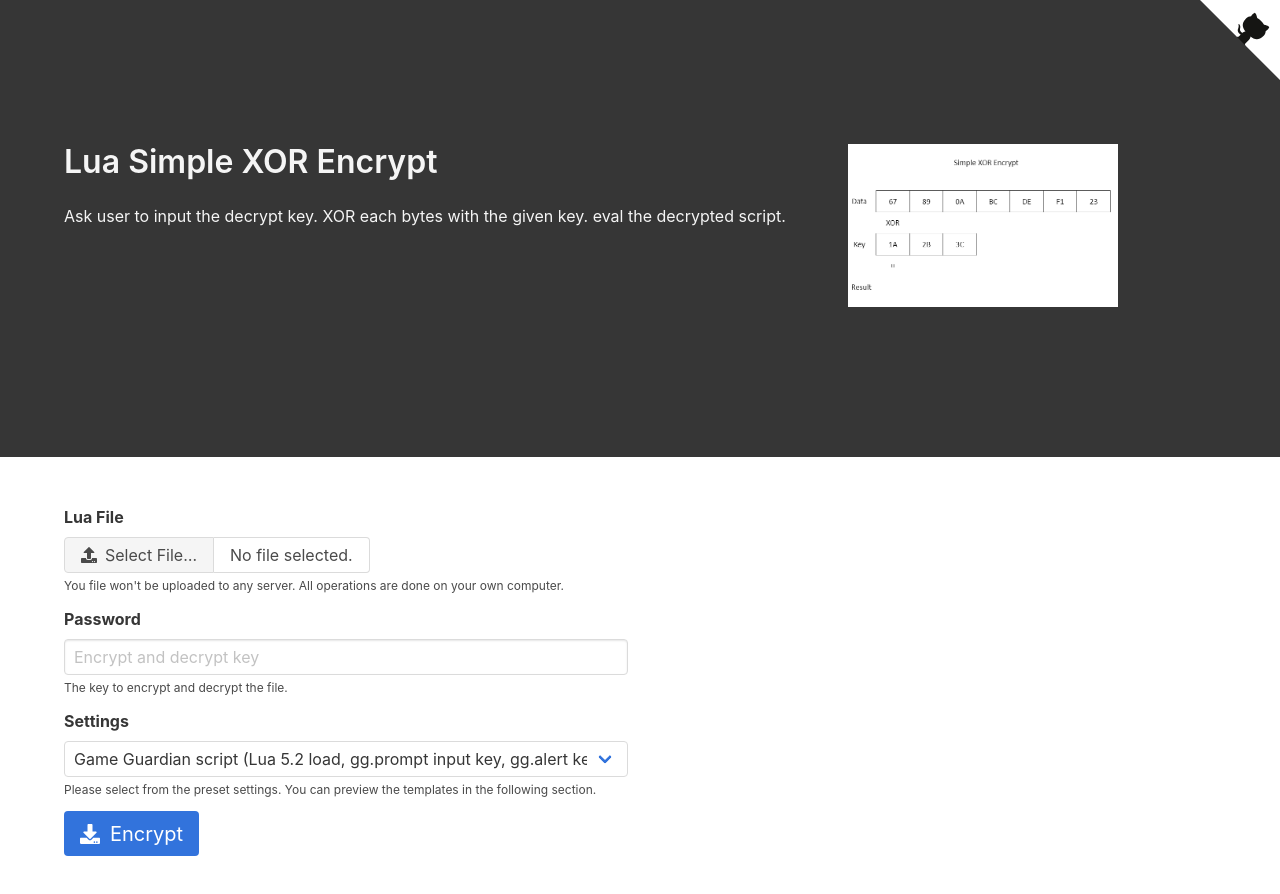
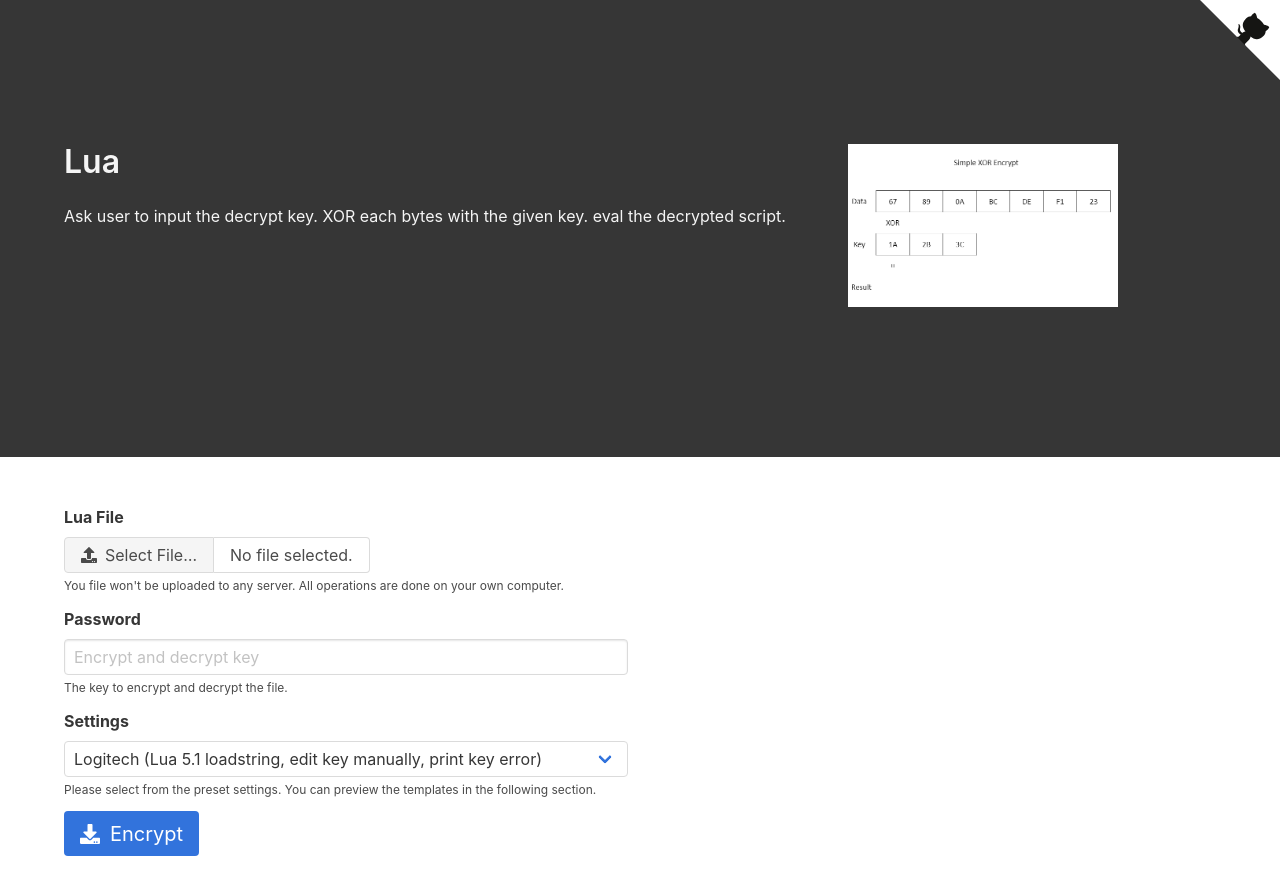
Before and after one commit to ganlvtech/lua-simple-encrypt, a plain HTML site: page index.html in a window 1280 px wide. Drawn offline with nearby package versions, Linux system fonts and the light colour scheme.

Commit message:
Update index.html

```diff
--- a/index.html
+++ b/index.html
@@ -13,7 +13,7 @@
             <div class="container">
                 <div class="columns">
                     <div class="column is-two-thirds-tablet is-three-quarter-desktop">
-                        <h1 class="title">Lua Simple XOR Encrypt</h1>
+                        <h1 class="title">Lua</h1>
                         <p>Ask user to input the decrypt key. XOR each bytes with the given key. eval the decrypted script.</p>
                     </div>
                     <div class="column is-three-quarters-mobile is-one-thirds-tablet is-one-quarter-desktop">
@@ -53,9 +53,9 @@
                             <div class="control">
                                 <div class="select">
                                     <select id="settings">
+                                        <option value="51">Logitech  (Lua 5.1 loadstring, edit key manually, print key error)</option>
+                                        <option value="52">Ghub (Lua 5.2 load, edit key manually, print key error)</option>
                                         <option value="gg">Game Guardian script (Lua 5.2 load, gg.prompt input key, gg.alert key error)</option>
-                                        <option value="51">Logitech macros (Lua 5.1 loadstring, edit key manually, print key error)</option>
-                                        <option value="52">Common Lua 5.2 (Lua 5.2 load, edit key manually, print key error)</option>
                                         <option value="51">Common Lua 5.1 (Same as Logitech macros)</option>
                                     </select>
                                 </div>
```
